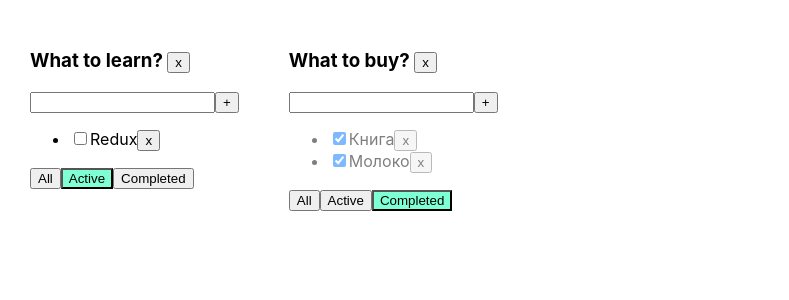
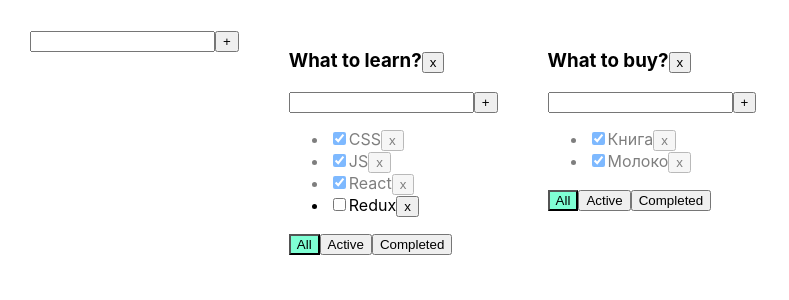
Before and after one commit to twers1/Todolist-React, a React (Create React App) app: page / in a window 1280 px wide. Shown: the top 300 px of the page, without its empty margins (0-789 px from the left). Built offline with nearby package versions, Linux system fonts and the light colour scheme.

Commit message:
add components additemform and editablespan | The editing of the task and the names themselves works

```diff
--- a/src/App.tsx
+++ b/src/App.tsx
@@ -2,12 +2,17 @@
 import './App.css';
 import TodoList, { TaskType } from './components/TodoList/Todolist';
 import { v1 } from 'uuid';
+import AddItemForm from './components/AddItemForm';
 
 export type FiltedValuesType = "all" | "completed" | "active"
 type TodoListType ={
   id: string
   title: string
   filter: FiltedValuesType
+}
+
+type TasksStateType = {
+  [key: string]:Array<TaskType>
 }
 
 function App() {
@@ -40,6 +45,24 @@
     }
   }
 
+  function changeTaskTitle(taskId: string, newTitle:string,  todolistId: string) {
+    let tasks = task1[todolistId]
+    let task = tasks.find((t)=>t.id === taskId)
+    if(task){
+      task.title = newTitle
+      setTask1({...task1})
+    }
+  }
+
+  function changeTodoListTitle(id: string, newTitle: string) {
+    const todolist = todolists.find(tl => tl.id === id)
+    if(todolist){
+      todolist.title = newTitle
+      setTodoList([...todolists])
+    }
+
+  }
+
   function changeFilter(value: FiltedValuesType, todolistId: string) {
     // setFilter(value);
     let todolist = todolists.find(tl => tl.id === todolistId)
@@ -53,8 +76,8 @@
   let todoList2 = v1()
 
   let [todolists, setTodoList] =useState<Array<TodoListType>>([
-    {id: todoList1, title: 'What to learn?', filter: "active"},
-    {id: todoList2, title: 'What to buy?', filter: "completed"}
+    {id: todoList1, title: 'What to learn?', filter: "all"},
+    {id: todoList2, title: 'What to buy?', filter: "all"}
   ])
 
   let removeTodoList = (todolistId:string) => {
@@ -64,17 +87,33 @@
     setTask1({...task1})
   }
 
-  let [task1, setTask1] = useState({
+  let [task1, setTask1] = useState<TasksStateType>({
+
    [todoList1]: [{id: v1(), title: "CSS", isDone: true},
     {id: v1(), title: "JS", isDone: true},
     {id: v1(), title: "React", isDone: true},
     {id: v1(), title: "Redux", isDone: false}],
-    [todoList2]: [ {id: v1(), title: "Книга", isDone: true},
+
+  [todoList2]: [ {id: v1(), title: "Книга", isDone: true},
     {id: v1(), title: "Молоко", isDone: true},]
   })
 
+  function addTodoList(title: string){
+    let todolist:TodoListType = {
+      id: v1(),
+      filter: 'all',
+      title: title
+    }
+    setTodoList([todolist, ...todolists])
+    setTask1({
+      ...task1,
+      [todolist.id]: []
+    })
+  }
+
   return (
     <div className="App">
+      <AddItemForm addItem={addTodoList} />
       {
         todolists.map((tl) => {
           let tasksForTodoList = task1[tl.id];
@@ -95,6 +134,8 @@
           changeFilter={changeFilter}
           addTask={addTask}
           changeTaskStatus={changeStatus}
+          changeTaskTitle={changeTaskTitle}
+          changeTodoListTitle={changeTodoListTitle}
           filter={tl.filter}
           removeTodoList={removeTodoList}
           />
--- /dev/null
+++ b/src/components/AddItemForm.tsx
@@ -0,0 +1,39 @@
+import React, { ChangeEvent, KeyboardEvent, useState } from "react";
+
+type AddItemFormPropsType = {
+    addItem: (title: string) => void
+}
+function AddItemForm(props: AddItemFormPropsType){
+    const [newTaskTitle, setNewTaskTitle] = useState("");
+    const [error, setError] = useState<string | null>(null)
+
+    const onNewTitleChangeHandler = (e: ChangeEvent<HTMLInputElement>) => {
+      setNewTaskTitle(e.currentTarget.value)
+    }
+
+    const onKeyPressHandler = (e: KeyboardEvent<HTMLInputElement>) => {
+      setError(null)
+      if( e.charCode === 13){
+        props.addItem(newTaskTitle)
+        setNewTaskTitle("")
+      }
+
+    }
+
+    const addTask = () => {
+      if(newTaskTitle.trim() === ""){
+        setError("Неверное поле")
+        return
+      }
+      props.addItem(newTaskTitle)
+      setNewTaskTitle("")
+    }
+    return <div>
+    <input value={newTaskTitle} onChange={onNewTitleChangeHandler} onKeyPress={onKeyPressHandler} className={error ? "error" : ""}/>
+    <button onClick={addTask}>+</button>
+    {error && <div className="error-message">error</div>}
+
+  </div>
+  }
+
+  export default AddItemForm
--- /dev/null
+++ b/src/components/EditableSpan.tsx
@@ -0,0 +1,30 @@
+import { ChangeEvent, useState } from "react"
+
+type EdittableSpanPropsType = {
+    title: string
+    onChangeTitle: (newValue: string) => void
+  }
+
+function EditatableSpan(props: EdittableSpanPropsType) {
+    let [editMode, setEditMode] = useState(false)
+    let [title, setTitle] = useState("")
+
+    const activateEditMode = () => {
+        setEditMode(true)
+        setTitle(props.title)
+    }
+    const activateViewMode = () => {
+        setEditMode(false)
+        props.onChangeTitle(title)
+    }
+    const onChangeTitleHandler = (e: ChangeEvent<HTMLInputElement>) => {
+        setTitle(e.currentTarget.value)
+    }
+
+
+    return editMode
+        ? <input value={title} onChange={onChangeTitleHandler} onBlur={activateViewMode} autoFocus/>
+        : <span onDoubleClick={activateEditMode}>{props.title}</span>
+}
+
+export default EditatableSpan
--- a/src/components/TodoList/Todolist.tsx
+++ b/src/components/TodoList/Todolist.tsx
@@ -1,5 +1,7 @@
 import React, { ChangeEvent, KeyboardEvent, useState } from "react";
 import { FiltedValuesType } from "../../App";
+import AddItemForm from "../AddItemForm";
+import EditatableSpan from "../EditableSpan";
 
 // props(объект) - параметры функции props = {title: "", tasks={}}
 
@@ -9,7 +11,7 @@
     isDone: boolean
 }
 
-type PropsType = {
+export type PropsType = {
     id: string
     title:string
     tasks: Array<TaskType>
@@ -18,36 +20,13 @@
     changeFilter: (value: FiltedValuesType, todolistId: string) => void
     addTask: (title: string, todolistId:string) => void
     changeTaskStatus: (taskId: string, isDone: boolean, todolistId:string ) => void
+    changeTaskTitle: (id: string, newValue:string, todolistId: string) => void
+    changeTodoListTitle: (id: string, newTitle: string) => void
     filter: FiltedValuesType
     removeTodoList: (todolistId: string) => void
 }
 // map - это метод массива, который на основе каждого объекта в массиве(элемента в) -> создает какое-то другой элемент
 function TodoList(props: PropsType) {
-  const [newTaskTitle, setNewTaskTitle] = useState("");
-  const [error, setError] = useState<string | null>(null)
-
-  const onNewTitleChangeHandler = (e: ChangeEvent<HTMLInputElement>) => {
-    setNewTaskTitle(e.currentTarget.value)
-  }
-
-  const onKeyPressHandler = (e: KeyboardEvent<HTMLInputElement>) => {
-    setError(null)
-    if( e.charCode === 13){
-      props.addTask(newTaskTitle, props.id)
-      setNewTaskTitle("")
-    }
-
-  }
-
-  const addTask = () => {
-    if(newTaskTitle.trim() === ""){
-      setError("Неверное поле")
-      return
-    }
-    props.addTask(newTaskTitle, props.id)
-    setNewTaskTitle("")
-  }
-
   const onAllClickHandler = () =>props.changeFilter("all", props.id)
 
   const onActiveClickHandler = () =>props.changeFilter("active", props.id)
@@ -58,16 +37,18 @@
     props.removeTodoList(props.id)
   }
 
+  const addTask = (title: string) => {
+    props.addTask(title, props.id)
+  }
+
+  const changeTodoListTitle = (newTitle:string) => {
+    props.changeTodoListTitle(props.id, newTitle)
+  }
 
   return (
     <div>
-      <h3>{props.title} <button onClick={removeTodoList}>x</button></h3>
-      <div>
-        <input value={newTaskTitle} onChange={onNewTitleChangeHandler} onKeyPress={onKeyPressHandler} className={error ? "error" : ""}/>
-        <button onClick={addTask}>+</button>
-        {error && <div className="error-message">error</div>}
-
-      </div>
+      <h3><EditatableSpan title={props.title} onChangeTitle={changeTodoListTitle}/><button onClick={removeTodoList}>x</button></h3>
+      <AddItemForm addItem={addTask}/>
       <ul>
         {
           props.tasks.map((t) => { return <li key={t.id} className={t.isDone ?"is-done" : ""}>
@@ -76,7 +57,7 @@
               props.changeTaskStatus(t.id, e.currentTarget.checked, props.id);
             }}
              checked={t.isDone} />
-            <span>{t.title}</span>
+            <EditatableSpan title={t.title} onChangeTitle={(newValue: string) => {props.changeTaskTitle(t.id, newValue, props.id)}}/>
             <button onClick={(e) => {props.removeTask(t.id, props.id)}}>x</button>
           </li>})
         }
@@ -91,5 +72,4 @@
     </div>
   );
 }
-
 export default TodoList;
```
